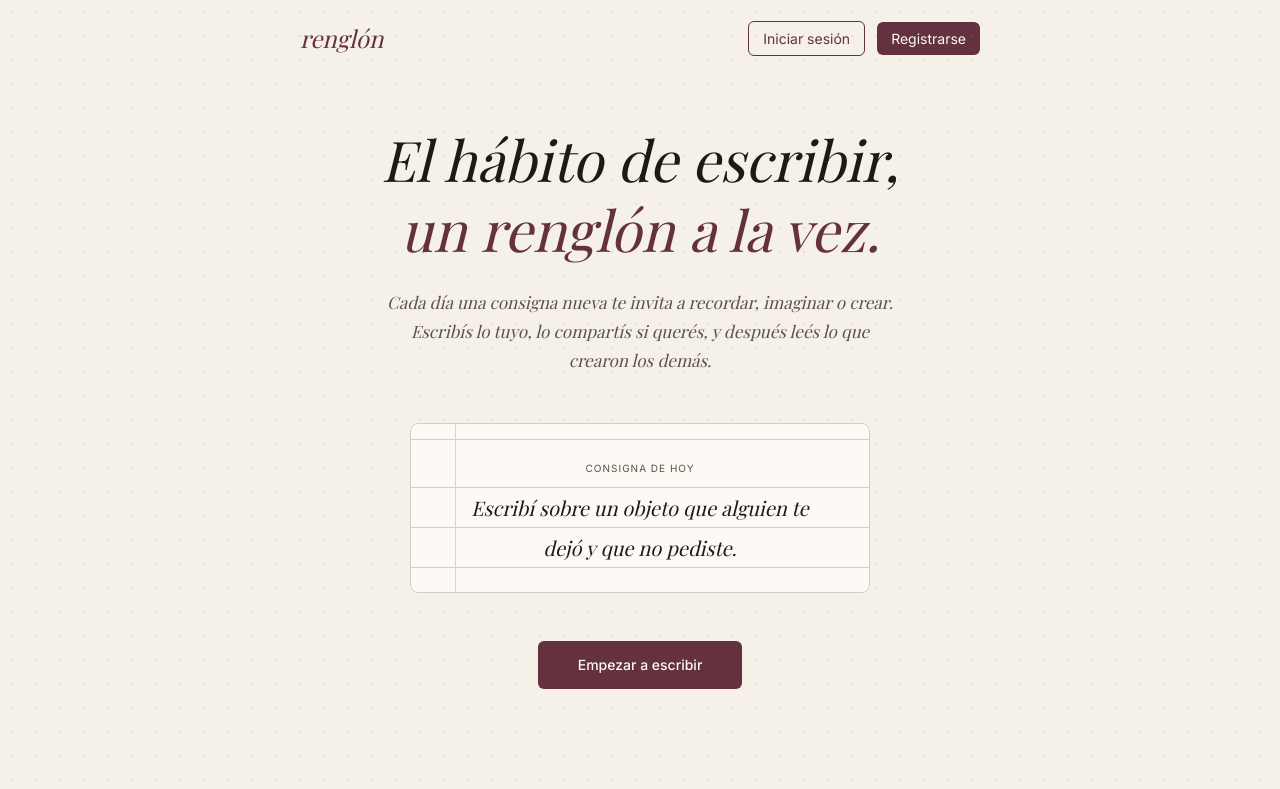
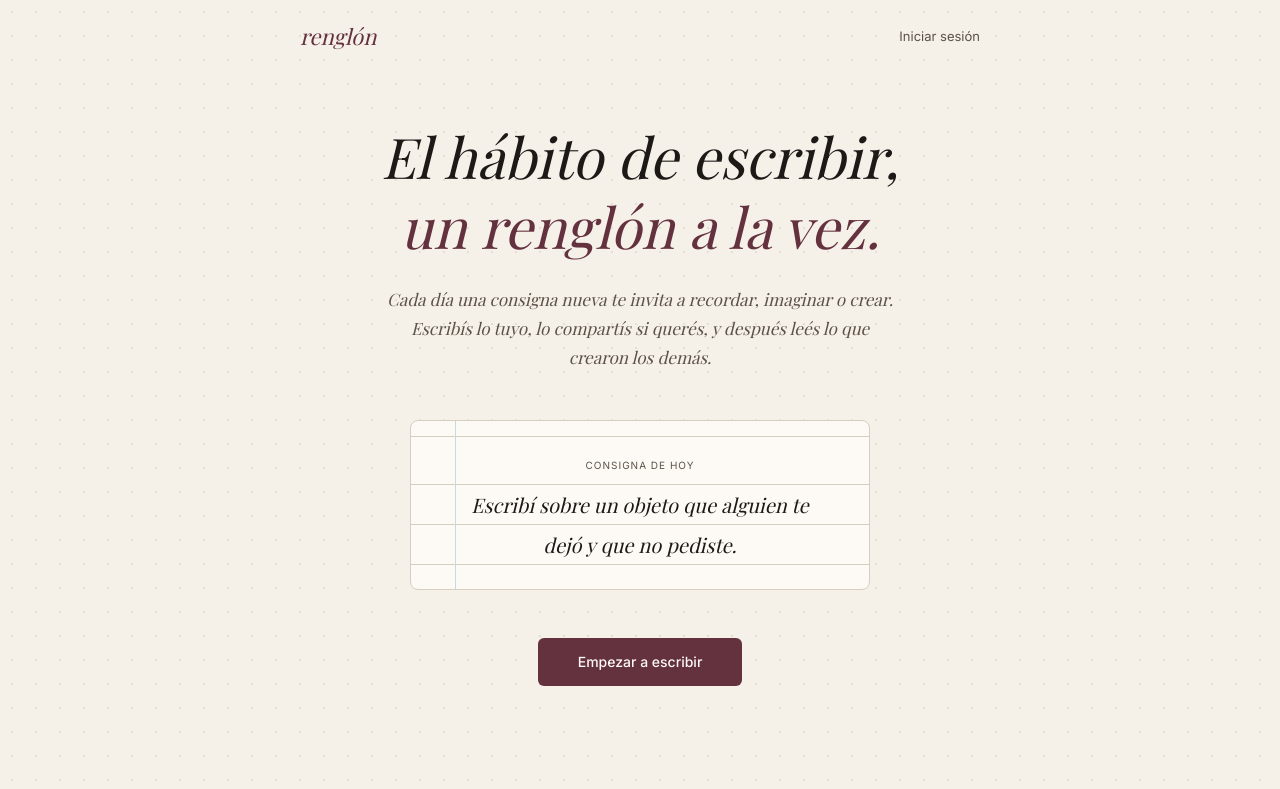
Before and after one commit to valmon-01/renglon, a Next.js app: page / in a window 1280 px wide. Shown: the top 789 px of the page. Built offline with nearby package versions, Linux system fonts and the light colour scheme; no server answers; the database is empty; a web font is replaced by a local one.

Commit message:
update: landing header solo iniciar sesión, footer con crédito y links redes

```diff
--- a/app/page.tsx
+++ b/app/page.tsx
@@ -78,23 +78,14 @@ export default function Landing() {
       {/* Navbar */}
       <nav className="w-full px-6 py-5">
         <div className="mx-auto flex max-w-[680px] items-center justify-between">
-          <span className="font-display italic text-borravino" style={{ fontSize: "24px" }}>renglón</span>
-          <div className="flex items-center gap-3">
-            <Link
-              href="/login"
-              className="rounded-[6px] border border-borravino text-borravino transition-colors hover:bg-borravino hover:text-blanco-roto"
-              style={{ borderWidth: "1.5px", fontSize: "14px", padding: "6px 14px" }}
-            >
-              Iniciar sesión
-            </Link>
-            <Link
-              href="/registro"
-              className="rounded-[6px] bg-borravino text-blanco-roto transition-colors hover:opacity-90"
-              style={{ fontSize: "14px", padding: "6px 14px" }}
-            >
-              Registrarse
-            </Link>
-          </div>
+          <span className="font-display italic text-borravino" style={{ fontSize: "22px", fontWeight: 400 }}>renglón</span>
+          <Link
+            href="/login"
+            className="text-tinta-suave transition-colors hover:underline"
+            style={{ fontFamily: "Inter, sans-serif", fontSize: "13px" }}
+          >
+            Iniciar sesión
+          </Link>
         </div>
       </nav>
 
```
